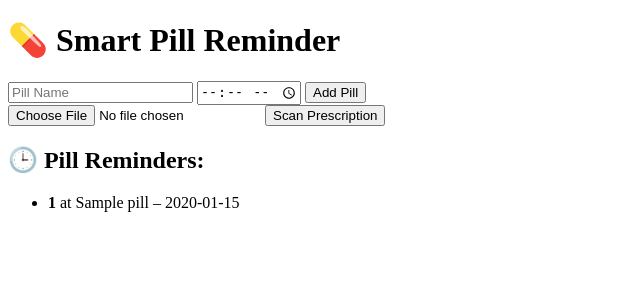
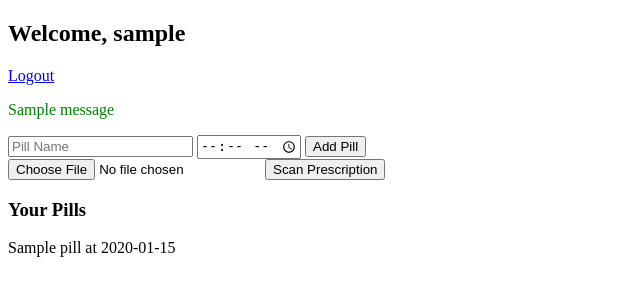
Before and after one commit to Aadish676/smart-pill-reminder, a Flask app: page / in a window 1280 px wide. Shown: the top 300 px of the page, without its empty margins (0-640 px from the left). Run offline with Flask 3, Linux system fonts and the light colour scheme; a user stored in the database is signed in; tables that the repository leaves empty hold one stand-in row (values such as "Sample post"); one stand-in notice (Sample message) is shown.

Commit message:
Update index.html

```diff
--- a/templates/index.html
+++ b/templates/index.html
@@ -1,40 +1,39 @@
 <!DOCTYPE html>
 <html>
-<head>
-    <title>Smart Pill Reminder</title>
-</head>
+<head><meta charset="UTF-8"><title>Pill Dashboard</title></head>
 <body>
-    <h1>💊 Smart Pill Reminder</h1>
+  <h2>Welcome, {{ current_user.username }}</h2>
+  <a href="{{ url_for('logout') }}">Logout</a>
 
-    <form method="POST" action="/add">
-        <input type="text" name="pill_name" placeholder="Pill Name" required>
+  {% with messages = get_flashed_messages() %}
+    {% if messages %}
+      <div style="color: green;">
+        {% for msg in messages %}<p>{{ msg }}</p>{% endfor %}
+      </div>
+    {% endif %}
+  {% endwith %}
+
+  <form action="/add" method="post">
+    <input name="pill_name" placeholder="Pill Name" required>
     <input type="time" name="pill_time" required>
     <button type="submit">Add Pill</button>
   </form>
 
   <form method="POST" action="/ocr" enctype="multipart/form-data">
-        <input type="file" name="prescription" accept="image/*" required>
+    <input type="file" name="prescription" accept="image/*" required />
     <button type="submit">Scan Prescription</button>
   </form>
 
   {% if ocr_lines %}
-        <h3>📄 Extracted from Prescription:</h3>
-        <ul>
+    <h3>OCR Extract:</h3>
     {% for line in ocr_lines %}
-            <li>{{ line }}</li>
+      <p>{{ line }}</p>
     {% endfor %}
-        </ul>
   {% endif %}
 
-    <h2>🕒 Pill Reminders:</h2>
-    {% if pills %}
-        <ul>
+  <h3>Your Pills</h3>
   {% for pill in pills %}
-            <li><b>{{ pill[1] }}</b> at {{ pill[2] }} – {{ pill[3] }}</li>
+    <p>{{ pill['name'] }} at {{ pill['time'] }}</p>
   {% endfor %}
-        </ul>
-    {% else %}
-        <p>No pills added.</p>
-    {% endif %}
 </body>
 </html>
```
Lines whose indentation alone changed are shown as unchanged.
